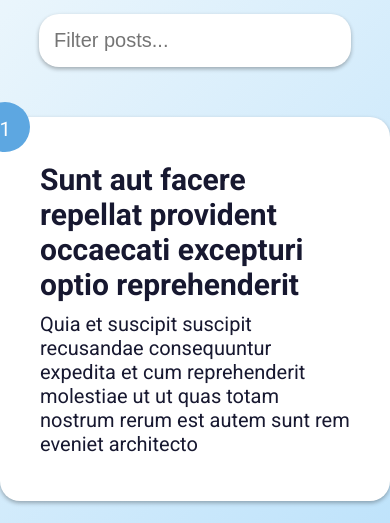
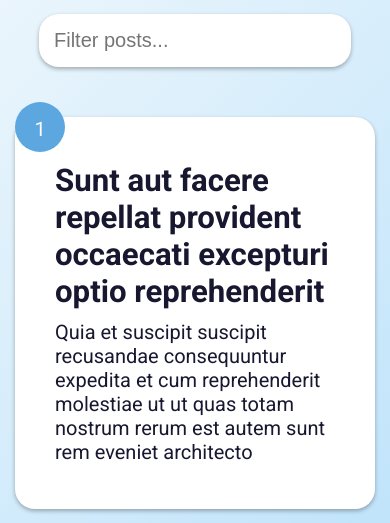
Before and after one commit to Nupur2001/Infinite-Scrolling-Post, a plain HTML site: page index.html in a window 390 px wide. Shown: the part 83-606 px from the top of the page. Drawn offline with Linux system fonts and the light colour scheme; no server answers.

Commit message:
Update style.css

```diff
--- a/style.css
+++ b/style.css
@@ -119,3 +119,28 @@ h1 {
     transform: translateY(0);
   }
 }
+@media (max-width: 768px) {
+  .postTitle {
+    font-size: 1.95rem;
+  }
+
+  .postContainer {
+    max-width: 600px;
+  }
+
+  .circle {
+    left: -15px;
+  }
+}
+
+@media (max-width: 600px) {
+  .postTitle {
+    font-size: 1.95rem;
+  }
+  .postContainer {
+    max-width: 360px;
+  }
+  .circle {
+    left: 0;
+  }
+}
```
